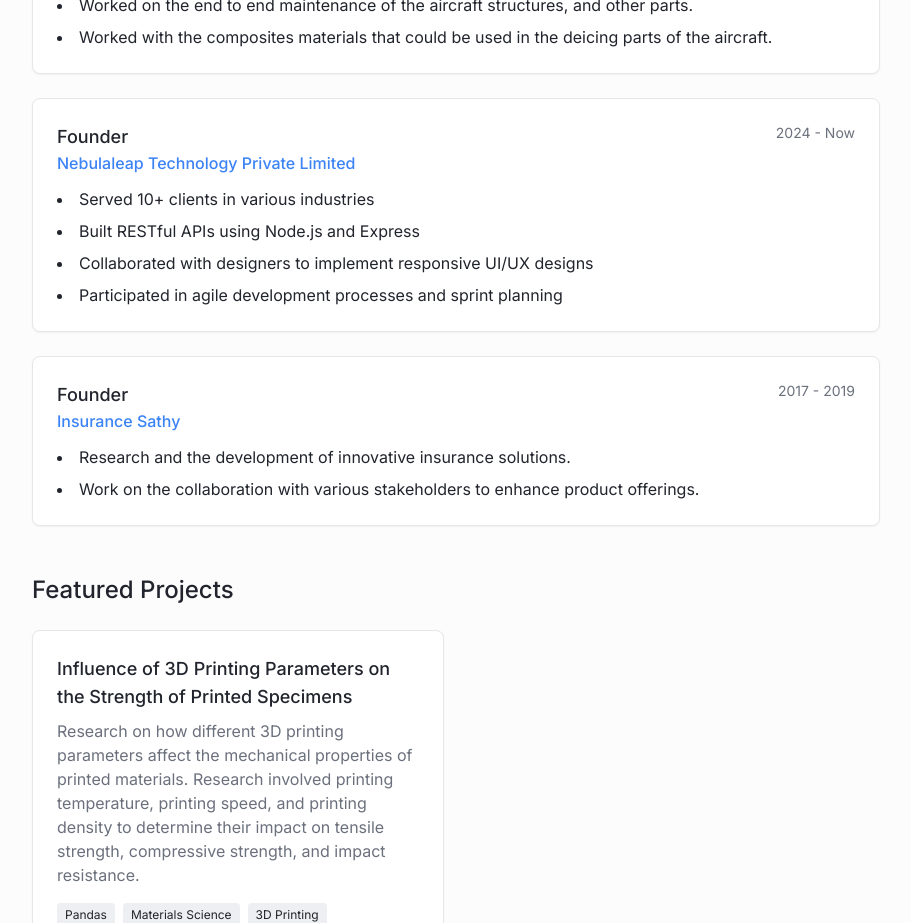
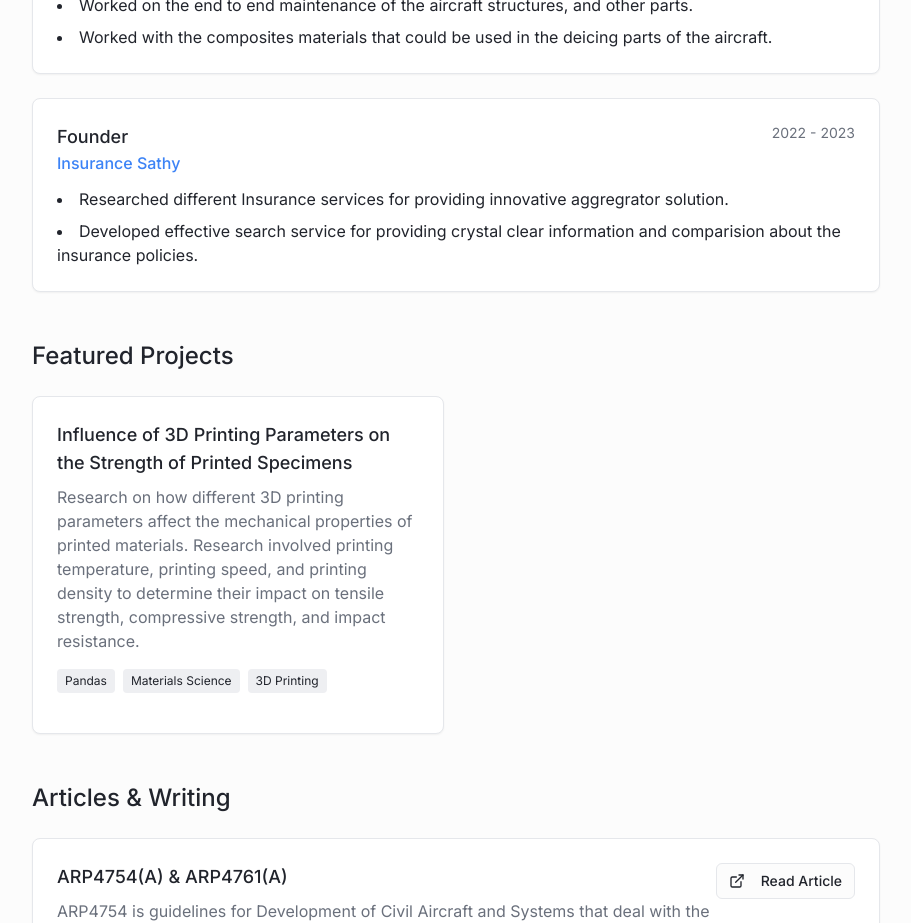
Before and after one commit to karkikamal098/Resume_Kamal_Karki, a React (Vite) app: page / in a window 1280 px wide. Shown: the part 780-1703 px from the top of the page, without its empty margins (184-1095 px from the left). Built offline with nearby package versions, Linux system fonts and the light colour scheme.

Commit message:
Update Portfolio.tsx

```diff
--- a/src/components/Portfolio.tsx
+++ b/src/components/Portfolio.tsx
@@ -93,7 +93,7 @@ const Portfolio = () => {
               </CardContent>
             </Card>
 
-            <Card>
+            {/* <Card>
               <CardContent className="p-6">
                 <div className="flex justify-between items-start mb-3">
                   <div>
@@ -109,7 +109,7 @@ const Portfolio = () => {
                   <li>Participated in agile development processes and sprint planning</li>
                 </ul>
               </CardContent>
-            </Card>
+            </Card> */}
 
             <Card>
               <CardContent className="p-6">
@@ -118,11 +118,11 @@ const Portfolio = () => {
                     <h3 className="text-lg font-medium text-foreground">Founder</h3>
                     <p className="text-accent font-medium">Insurance Sathy</p>
                   </div>
-                  <span className="text-sm text-muted-foreground">2017 - 2019</span>
+                  <span className="text-sm text-muted-foreground">2022 - 2023</span>
                 </div>
                 <ul className="list-disc list-inside space-y-2 text-foreground">
-                  <li>Research and the development of innovative insurance solutions.</li>
-                  <li>Work on the collaboration with various stakeholders to enhance product offerings.</li>
+                  <li>Researched different Insurance services for providing innovative aggregrator solution.</li>
+                  <li>Developed effective search service for providing crystal clear information and comparision about the insurance policies.</li>
                 </ul>
               </CardContent>
             </Card>
```
